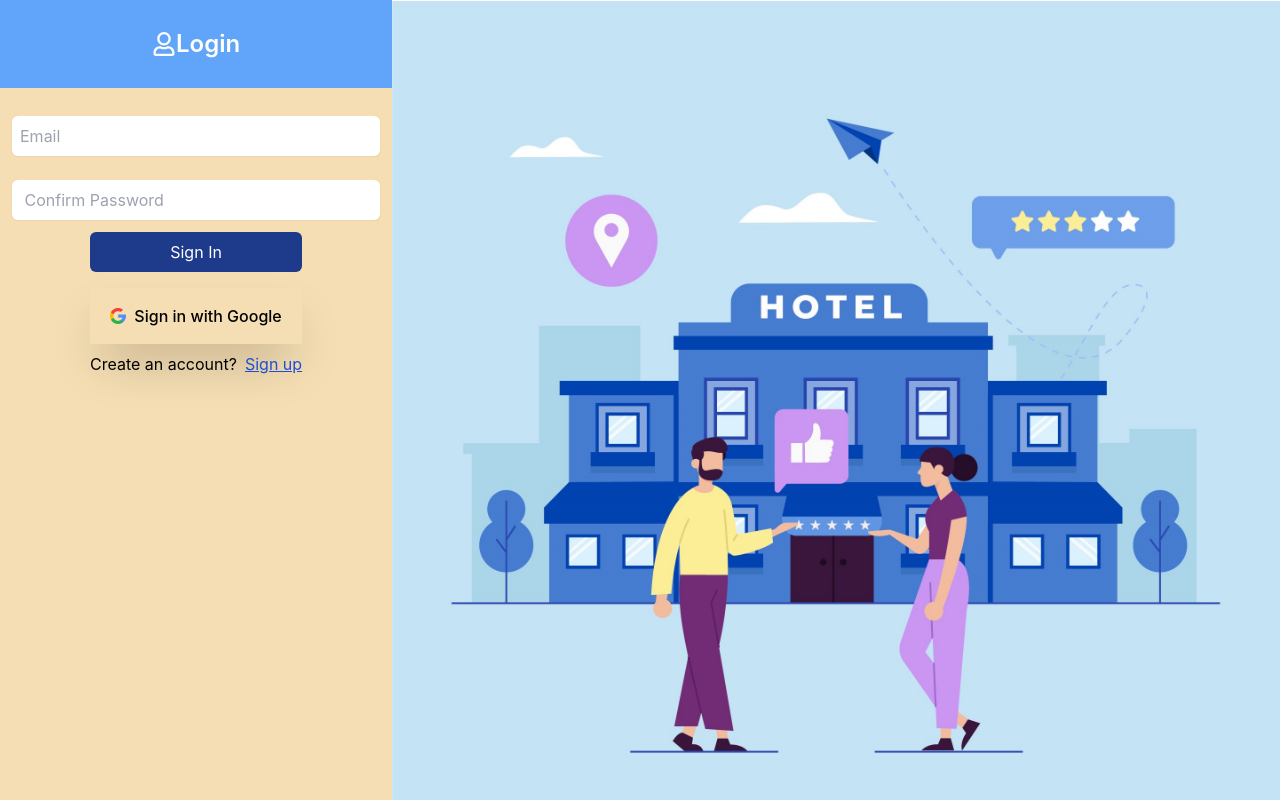
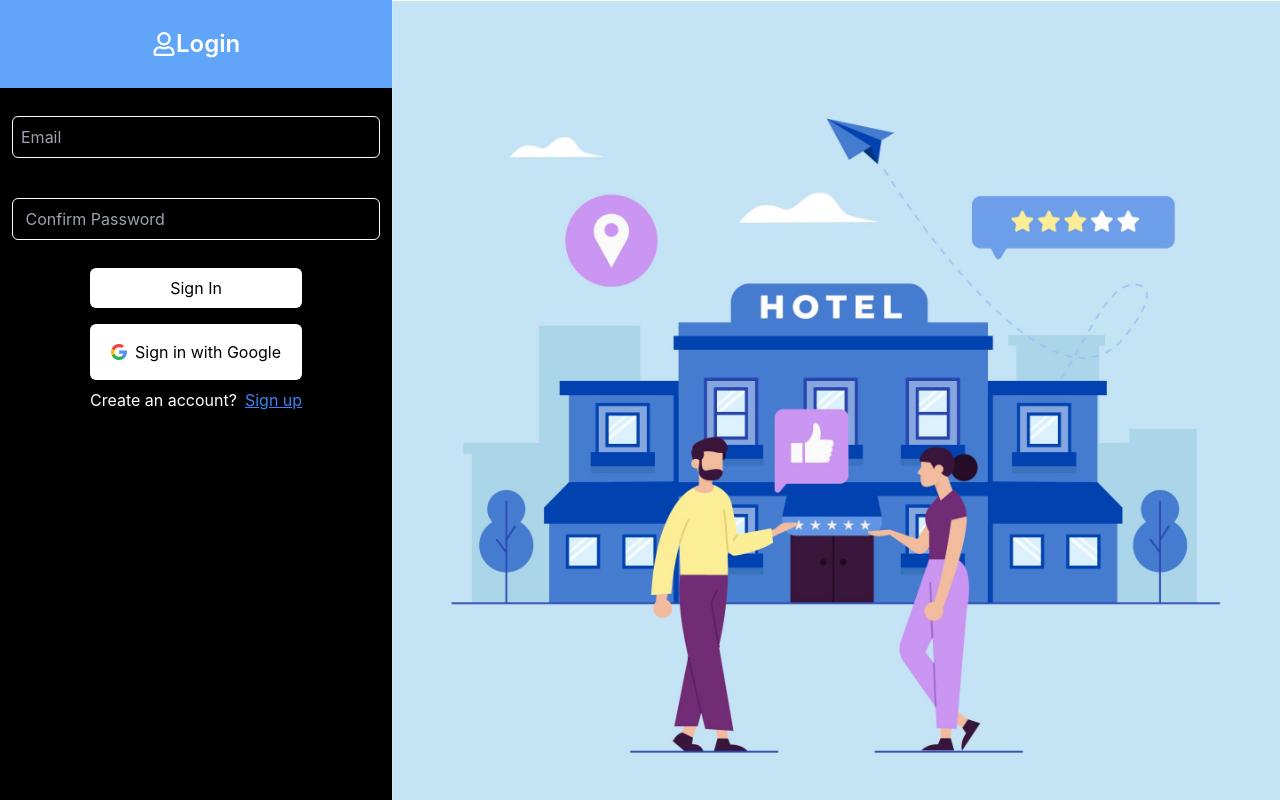
Before and after one commit to chetankhandait/Yatrav-1, a React (Vite) app: page /sign-in in a window 1280 px wide. Built offline with nearby package versions, Linux system fonts and the light colour scheme; no server answers; a web font is replaced by a local one.

Commit message:
feat:changeinStyle

```diff
--- a/src/component/BottomBar.jsx
+++ b/src/component/BottomBar.jsx
@@ -1,5 +1,5 @@
 import { loadStripe } from "@stripe/stripe-js";
-import { FaHome } from "react-icons/fa";
+import { FaHome, FaRupeeSign } from "react-icons/fa";
 
 const BottomBar = (k) => {
   const { startDate, endDate } = k.selectedDate;
@@ -43,11 +43,14 @@ const BottomBar = (k) => {
   };
 
   return (
-    <div className="fixed bottom-0 flex flex-row  justify-between w-full   pl-2  p-3 z-10  font-medium text-[15px] bg-white sm:hidden   ">
-      <hr className="bg-black text-blue-900 sm:hidden   " />
+    <div className="fixed bottom-0 flex flex-row  justify-between w-full -mx-[10px]     p-3 z-10  font-medium text-[15px] bg-white   sm:hidden   ">
+      {/* <hr className="bg-black text-blue-900 sm:hidden   " /> */}
       <div className="flex flex-col items-start justify-center w-full ">
-        <h3>${k.price}</h3>
-        <div className="flex">
+        <h3 className="flex items-center">
+          <FaRupeeSign />
+          {k.price}
+        </h3>
+        <div className="flex ">
           <h2> {startDate.toDateString()} </h2> <span>-</span>
           <h2> {endDate ? endDate.toDateString() : "not selected"} </h2>
         </div>
--- a/src/component/DateComponent.jsx
+++ b/src/component/DateComponent.jsx
@@ -28,7 +28,7 @@ const DateComponent = ({ onDateChange }) => {
 
   return (
     <>
-      <div className="flex py-4  ">
+      <div className="flex flex-col  py-4  w-full  sm:flex-row ">
         <DatePicker
           selected={startDate}
           onChange={(date) => setStartDate(date)}
@@ -37,6 +37,7 @@ const DateComponent = ({ onDateChange }) => {
           endDate={endDate}
           showPopperArrow={false}
           customInput={<CustomDatePickerInput />}
+          readOnly={false}
         />
         <DatePicker
           selected={endDate}
@@ -47,6 +48,7 @@ const DateComponent = ({ onDateChange }) => {
           minDate={startDate}
           showPopperArrow={false}
           customInput={<CustomDatePickerInput />}
+          readOnly={false}
         />
       </div>
       <div className="bg-yellow-200 flex items-center p-3 gap-4 font-semibold rounded-md text-[14px] md:bg-gray-100 justify-between   ">
--- a/src/component/ReviewSection.jsx
+++ b/src/component/ReviewSection.jsx
@@ -52,7 +52,7 @@ const ReviewComponent = (review) => {
     <div className="flex flex-col items-center py-5 my-3 sm:   ">
       <h2>Product Reviews</h2>
       <div className="w-full       sm:hidden ">
-        <Slider
+        {/* <Slider
           {...setting}
           className=" flex flex-col justify-center  rounded-md px-4 shadow-md text-left  mb-3   "
         >
@@ -75,22 +75,22 @@ const ReviewComponent = (review) => {
               </p>
             </div>
           ))}
-        </Slider>
+        </Slider> */}
       </div>
-      <div className="hidden sm:flex flex-wrap gap-4 mx-auto items-center justify-center  ">
+      <div className="flex  flex-1 sm:gap-4 mx-auto flex-wrap   items-center justify-center  ">
         {reviews.map((review) => (
           <div
             key={review.id}
-            className=" shadow-lg w-[36.266667%] pl-2 h-[10rem] rounded-lg border-gray-500 "
+            className="   w-full h-60 mb-4 sm:w-[36.266667%]  shadow-lg  pl-2 rounded-lg border-gray-500 "
           >
-            <p className="flex items-center text-xs pt-2  justify-center pb-2   ">
+            <p className="  sm:pt-2  flex items-center text-xs   justify-center pb-2   ">
               {" "}
               {Array.from({ length: review.rating }).map((_, index) => (
                 <FaStar key={index} />
               ))}
             </p>
 
-            <p className="pl-6 pb-2 text-base   ">{review.content}</p>
+            <p className="pl-6 pb-2 text-base    ">{review.content}</p>
             <p className="pl-6 text-base font-semibold text-blue-700">
               {" "}
               {review.author}
@@ -101,7 +101,7 @@ const ReviewComponent = (review) => {
       <h3 className="py-3 px-2 font-semibold ">Add Your Review</h3>
       <form
         onSubmit={handleSubmit}
-        className=" flex flex-col  sm:w-2/3 mx-auto     "
+        className=" flex flex-col w-full    sm:w-2/3 mx-auto     "
       >
         <label className="flex  flex-col  items-start font-semibold gap-2 ">
           Author:
@@ -110,8 +110,8 @@ const ReviewComponent = (review) => {
             name="author"
             value={newReview.author}
             onChange={handleInputChange}
-            className="bg-[#dddad5]  rounded-md shadow-sm p-1 text-gray-800 w-full"
-            placeholder="your name "
+            className="bg-white border border-black  rounded-md shadow-sm p-1 text-gray-800 w-full"
+            placeholder="Your name "
           />
         </label>
         <br />
@@ -135,7 +135,7 @@ const ReviewComponent = (review) => {
             name="content"
             value={newReview.content}
             onChange={handleInputChange}
-            className="p-2 shadow-xl rounded-md bg-[#dddad5] w-full  h-40     "
+            className="p-2 shadow-xl rounded-md bg-white border border-black w-full  h-40     "
             placeholder="write here"
           />
         </label>
--- a/src/component/SignIn.jsx
+++ b/src/component/SignIn.jsx
@@ -43,7 +43,7 @@ const SignIn = () => {
     setItem(index);
   };
   return (
-    <div className=" w-100% bg-[#f5deb3]   h-screen  text-center  sm:flex   ">
+    <div className=" w-100% bg-black  h-screen  text-center  sm:flex   ">
       <div className=" w-full  md:w-1/2">
         <section className="w-full  bg-blue-400 py-6">
           <h2 className="py-1 text-2xl font-semibold text-white flex items-center justify-center ">
@@ -51,13 +51,13 @@ const SignIn = () => {
             Login
           </h2>
         </section>
-        <section className=" flex flex-col mx-auto items-center justify-between px-3  py-4 ">
+        <section className=" flex flex-col mx-auto items-center justify-between px-3  py-4 gap-4 bg-black">
           <input
             type="email"
             placeholder="Email"
             value={email}
             onChange={(e) => setEmail(e.target.value)}
-            className="w-full rounded-md shadow-sm  my-3 px-2 py-2"
+            className="w-full rounded-md shadow-sm bg-black text-white border border-white my-3 px-2 py-2 font-normal"
           />
 
           <input
@@ -65,24 +65,24 @@ const SignIn = () => {
             placeholder=" Confirm Password"
             value={password}
             onChange={(e) => Setpassword(e.target.value)}
-            className="w-full rounded-md shadow-sm  my-3 px-2 py-2"
+            className="w-full rounded-md shadow-sm bg-black text-white border border-white my-3 px-2 py-2 font-normal"
           />
           <div className="button">
             <button
-              className="w-full bg-blue-900 text-white p-2 rounded-md mb-2 hover:bg-blue-600 "
+              className="w-full bg-white  text-black p-2 rounded-md mb-2 hover:scale-105 transition-all ease-out "
               onClick={handleSignIn}
             >
               Sign In
             </button>
             <button
-              className=" w-full shadow-2xl my-2 p-4  flex items-center  justify-center hover:bg-green-200 font-medium "
+              className=" bg-white rounded-md w-full shadow-2xl my-2 p-4  flex items-center  justify-center hover:   "
               onClick={handleGoogleSignIn}
             >
               <img src="src/assets/search.png" alt="" className="h-4 pr-2" />
               Sign in with Google
             </button>
-            <span className=""> Create an account?</span>
-            <Link to="/sign-up" className="text-blue-700 underline pl-2">
+            <span className="text-white"> Create an account?</span>
+            <Link to="/sign-up" className="text-blue-500 underline pl-2">
               Sign up
             </Link>
           </div>
--- a/src/component/Signup.jsx
+++ b/src/component/Signup.jsx
@@ -41,56 +41,56 @@ const Signup = () => {
   });
 
   return (
-    <div className=" w-100% bg-[rgb(245,222,179)]   h-screen  text-center  sm:flex   ">
-      <div className=" w-full  md:1/2   ">
-        <section className="w-full  bg-blue-400 py-6">
+    <div className=" w-100%   h-screen  text-center bg-black sm:flex    ">
+      <div className=" w-full   md:1/2   ">
+        <section className="w-full  bg-blue-400 py-6 px-8  ">
           <h2 className="py-1 text-2xl font-semibold text-white flex items-center justify-center gap-1  ">
             <FaClipboard />
             Signup
           </h2>
         </section>
-        <section className=" flex flex-col mx-auto items-center justify-between px-3  py-4 ">
+        <section className=" flex flex-col mx-auto items-center justify-between px-3  py-4   bg-black">
           <input
             type="email"
             placeholder="Email"
             value={email}
             onChange={(e) => setEmail(e.target.value)}
-            className="w-full rounded-md shadow-sm  my-3 px-2 py-2"
+            className="w-full rounded-md shadow-sm bg-black text-white border border-white my-3 px-2 py-2 font-normal"
           />
 
           <input
             type="text"
             placeholder="Username"
-            className="w-full rounded-md shadow-sm  my-3 px-2 py-2"
+            className="w-full rounded-md shadow-sm bg-black text-white border border-white my-3 px-2 py-2 font-normal"
           />
 
           <input
             type="password"
             placeholder="Password"
-            className="w-full rounded-md shadow-sm  my-3 px-2 py-2"
+            className="w-full rounded-md shadow-sm bg-black text-white border border-white my-3 px-2 py-2 font-normal"
           />
           <input
             type="password"
             placeholder=" Confirm Password"
             value={password}
             onChange={(e) => setPassword(e.target.value)}
-            className="w-full rounded-md shadow-sm  my-3 px-2 py-2"
+            className="w-full rounded-md shadow-sm bg-black text-white border border-white my-3 px-2 py-2 font-normal"
           />
           <div className="button">
             <button
-              className="w-full bg-blue-900 text-white p-2 rounded-md mb-2 hover:bg-blue-600"
+              className="w-full bg-white  text-black p-2 rounded-md mb-2 hover:scale-105 transition-all ease-out"
               onClick={handleSignup}
             >
               Sign up
             </button>
             <button
-              className=" w-full shadow-2xl my-2 p-4  flex items-center  justify-center hover:bg-green-200 "
+              className="bg-white rounded-md w-full shadow-2xl my-2 p-4  flex items-center  justify-center hover:"
               onClick={handleGoogleSignup}
             >
               <img src="src/assets/search.png" alt="" className="h-4 pr-2" />
               Sign up with Google
             </button>
-            <span>Already have an account?</span>
+            <span className="text-white">Already have an account?</span>
             <Link to="/sign-in" className="text-blue-700 underline pl-2">
               Login
             </Link>
```
